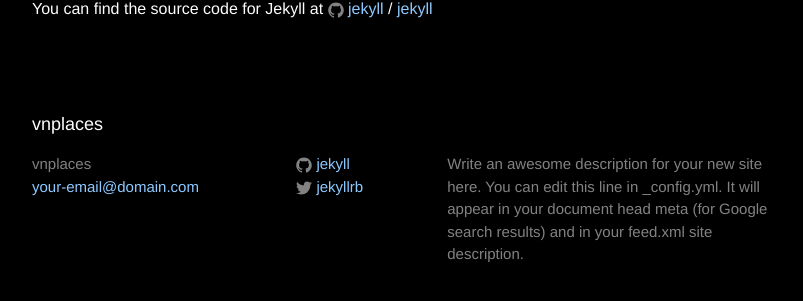
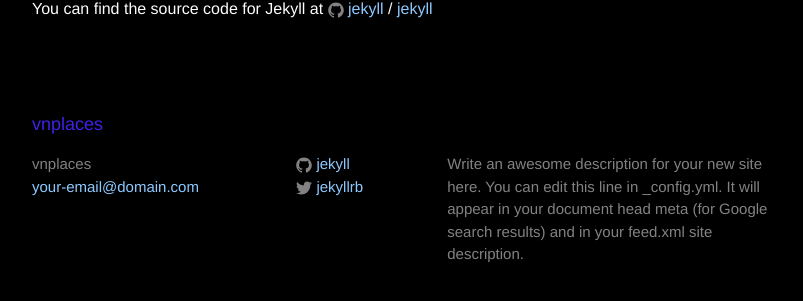
Before and after one commit to ssugar/vnplaces, a Jekyll site: the page built from about.md, in a window 1280 px wide. Shown: the part 263-564 px from the top of the page, without its empty margins (238-1041 px from the left). Built offline with Jekyll 4.4.1, drawn with Linux system fonts in a browser that asks for light colours; a script that is not in the unit is left out.

Commit message:
changing footer header text and h2 color to header-color

```diff
--- a/_sass/_base.scss
+++ b/_sass/_base.scss
@@ -239,3 +239,11 @@
 .site-title{
     color: $header-color;
 }
+
+.footer-heading{
+   color: $header-color;
+
+    h2 {
+        color: $header-color;
+    }
+}
```
